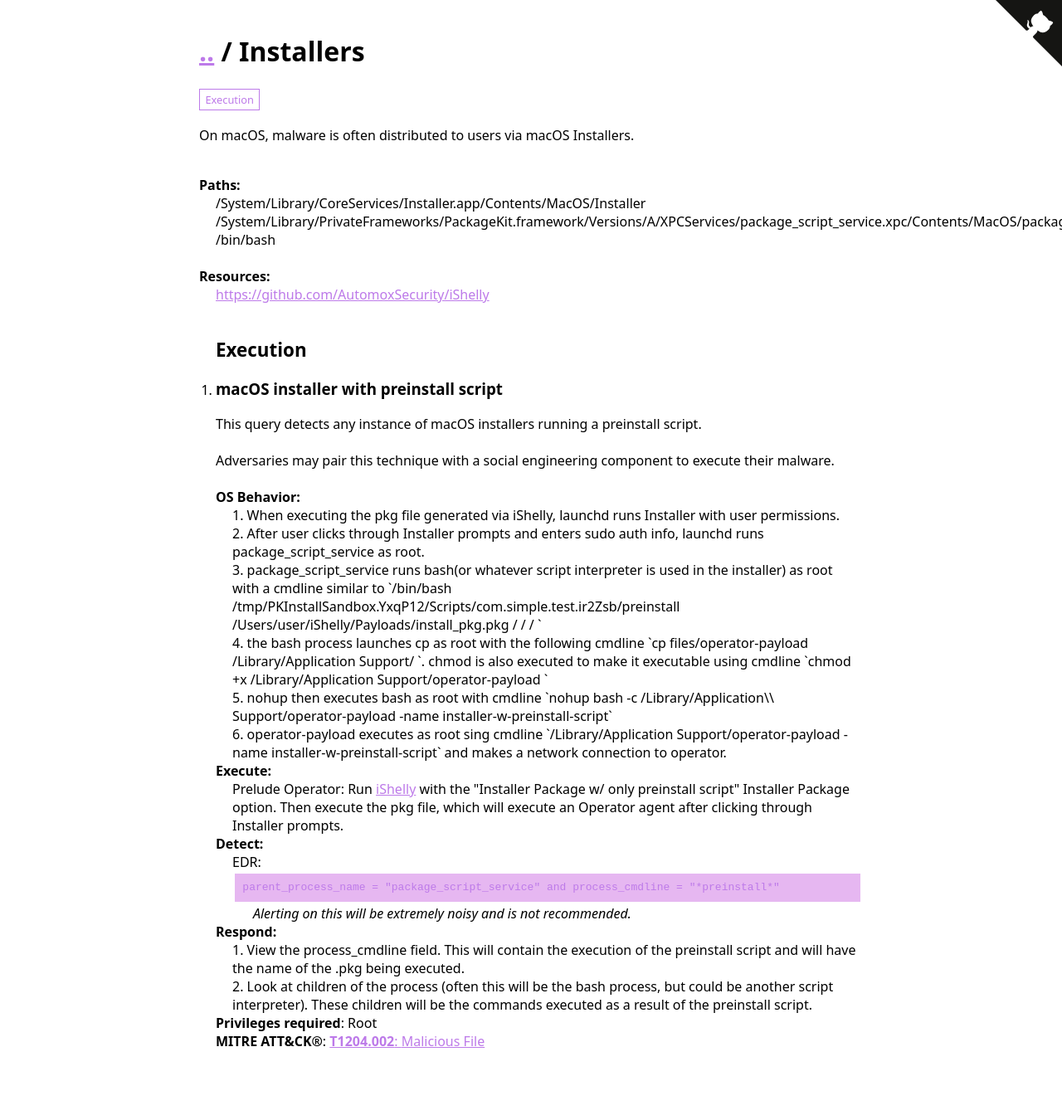
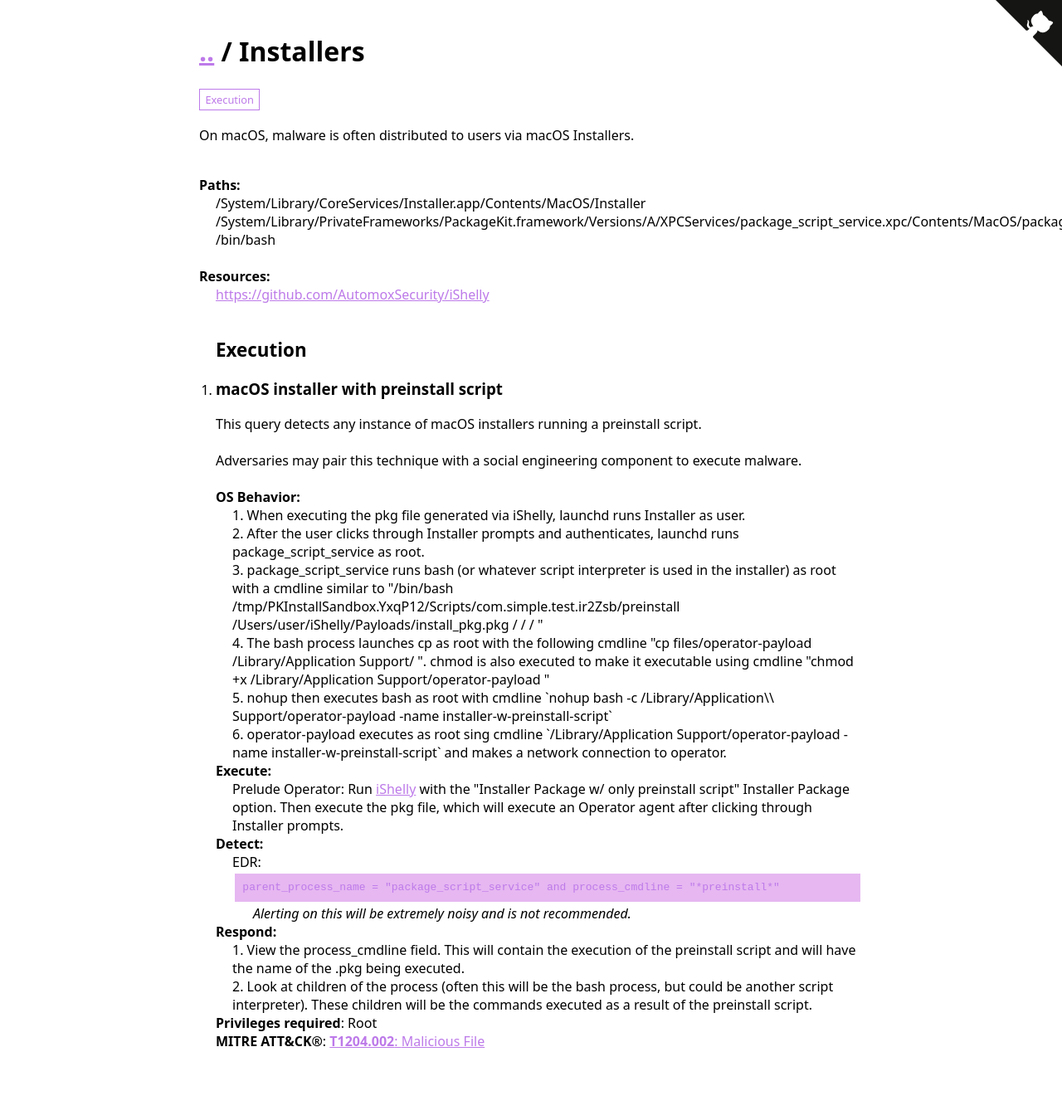
Before and after one commit to iThreatopedia/iThreatopedia.github.io, a Jekyll site: the page built from _iThreatopedia/macOS/installers.md, in a window 1280 px wide. Shown: the whole page at 83% size. Built offline with Jekyll 4.4.1, drawn with Linux system fonts in a browser that asks for light colours.

Commit message:
minor update to installers TTP

```diff
--- a/_iThreatopedia/macOS/installers.md
+++ b/_iThreatopedia/macOS/installers.md
@@ -13,15 +13,15 @@
 
   - Name: macOS installer with preinstall script
     Description: This query detects any instance of macOS installers running a preinstall script.
-    Usecase: Adversaries may pair this technique with a social engineering component to execute their malware.
+    Usecase: Adversaries may pair this technique with a social engineering component to execute malware.
     Category: Execution
     Privileges: Root
     MitreID: T1204.002
     Behaviors:
-      - Step: When executing the pkg file generated via iShelly, launchd runs Installer with user permissions.
-      - Step: After user clicks through Installer prompts and enters sudo auth info, launchd runs package_script_service as root.
-      - Step: package_script_service runs bash(or whatever script interpreter is used in the installer) as root with a cmdline similar to `/bin/bash /tmp/PKInstallSandbox.YxqP12/Scripts/com.simple.test.ir2Zsb/preinstall /Users/user/iShelly/Payloads/install_pkg.pkg / / / `
-      - Step: the bash process launches cp as root with the following cmdline `cp files/operator-payload /Library/Application Support/ `. chmod is also executed to make it executable using cmdline `chmod +x /Library/Application Support/operator-payload `
+      - Step: When executing the pkg file generated via iShelly, launchd runs Installer as user.
+      - Step: After the user clicks through Installer prompts and authenticates, launchd runs package_script_service as root.
+      - Step: package_script_service runs bash (or whatever script interpreter is used in the installer) as root with a cmdline similar to "/bin/bash /tmp/PKInstallSandbox.YxqP12/Scripts/com.simple.test.ir2Zsb/preinstall /Users/user/iShelly/Payloads/install_pkg.pkg / / / "
+      - Step: The bash process launches cp as root with the following cmdline "cp files/operator-payload /Library/Application Support/ ". chmod is also executed to make it executable using cmdline "chmod +x /Library/Application Support/operator-payload "
       - Step: nohup then executes bash as root with cmdline `nohup bash -c /Library/Application\\ Support/operator-payload -name installer-w-preinstall-script`
       - Step: operator-payload executes as root sing cmdline `/Library/Application Support/operator-payload -name installer-w-preinstall-script` and makes a network connection to operator.
     Execute:
```
